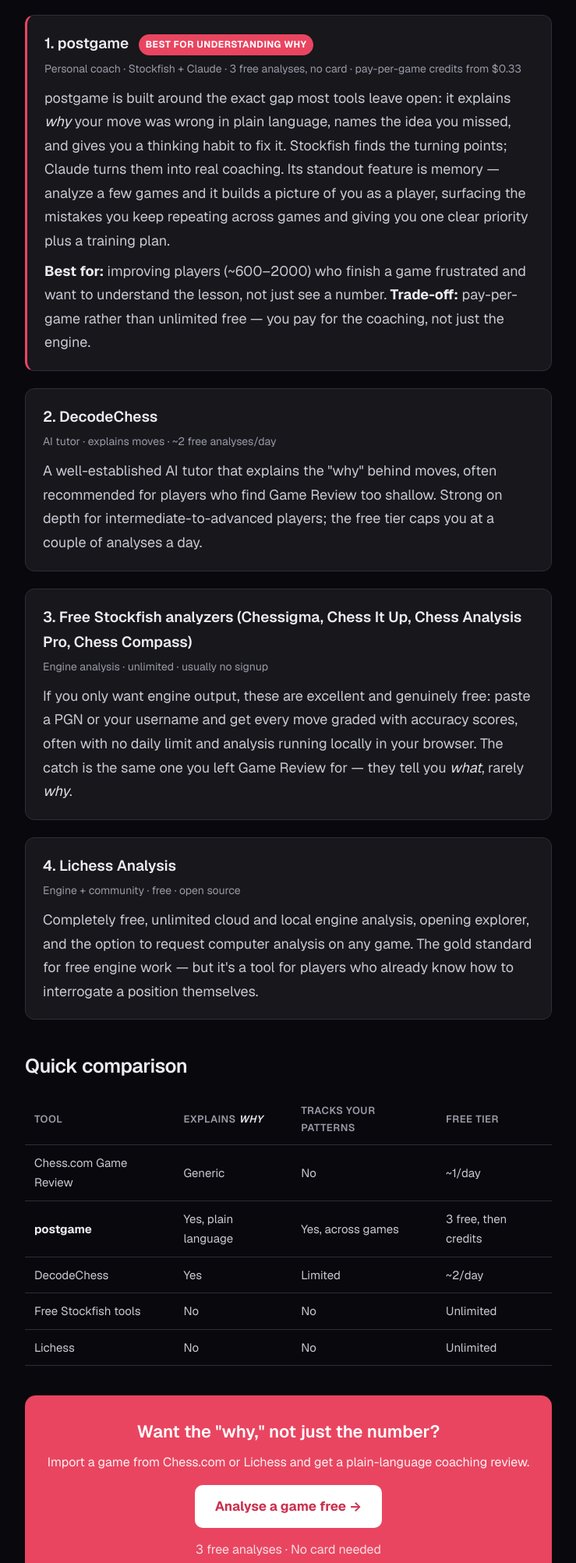
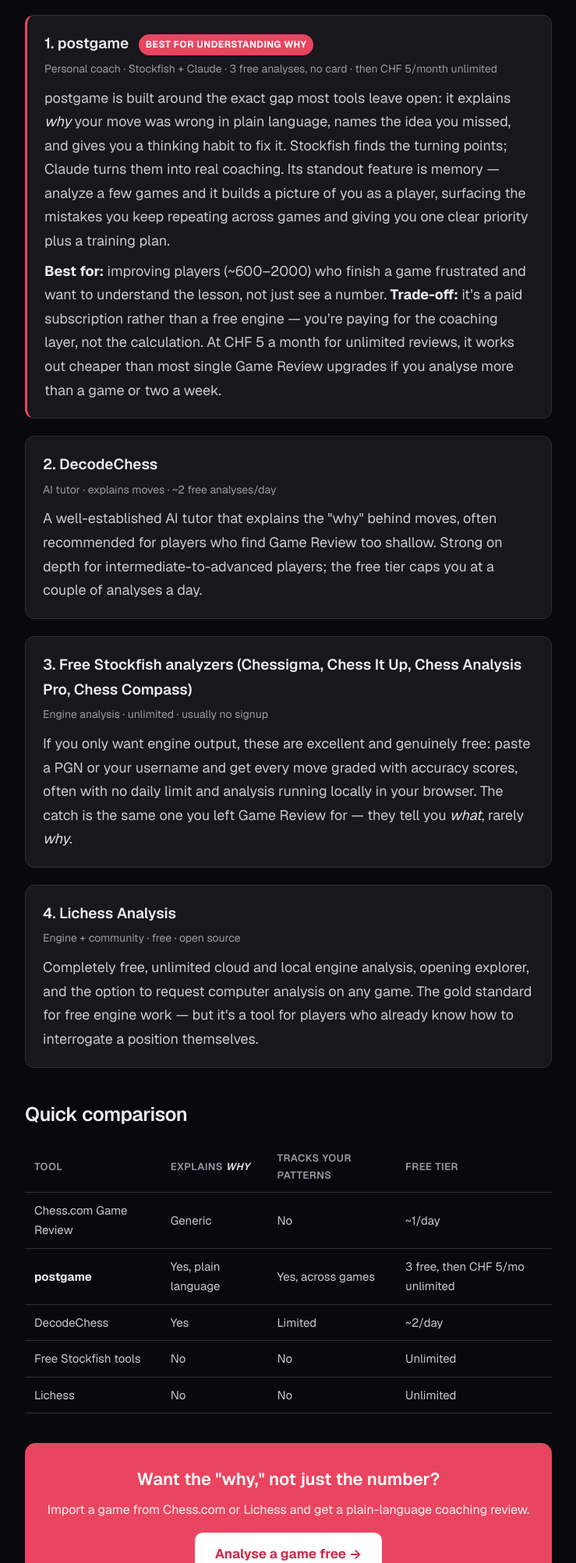
Before and after one commit to SamuelLovesCoffee/postgame, a website: page public/blog/best-chess-com-game-review-alternatives.html in a window 1280 px wide. Shown: the part 795-2800 px from the top of the page at 78% size, without its empty margins (270-1009 px from the left). Drawn offline with nearby package versions, Linux system fonts and the light colour scheme.

Commit message:
Switch to CHF 5/month unlimited subscription (from pay-per-credit) — blog pricing claims

```diff
--- a/public/blog/best-chess-com-game-review-alternatives.html
+++ b/public/blog/best-chess-com-game-review-alternatives.html
@@ -58,9 +58,9 @@
 
   <div class="pick best">
     <h3>1. postgame <span class="badge">Best for understanding why</span></h3>
-    <div class="meta">Personal coach · Stockfish + Claude · 3 free analyses, no card · pay-per-game credits from $0.33</div>
+    <div class="meta">Personal coach · Stockfish + Claude · 3 free analyses, no card · then CHF 5/month unlimited</div>
     <p style="margin-bottom:8px">postgame is built around the exact gap most tools leave open: it explains <em>why</em> your move was wrong in plain language, names the idea you missed, and gives you a thinking habit to fix it. Stockfish finds the turning points; Claude turns them into real coaching. Its standout feature is memory — analyze a few games and it builds a picture of you as a player, surfacing the mistakes you keep repeating across games and giving you one clear priority plus a training plan.</p>
-    <p style="margin:0"><strong>Best for:</strong> improving players (~600–2000) who finish a game frustrated and want to understand the lesson, not just see a number. <strong>Trade-off:</strong> pay-per-game rather than unlimited free — you pay for the coaching, not just the engine.</p>
+    <p style="margin:0"><strong>Best for:</strong> improving players (~600–2000) who finish a game frustrated and want to understand the lesson, not just see a number. <strong>Trade-off:</strong> it’s a paid subscription rather than a free engine — you’re paying for the coaching layer, not the calculation. At CHF 5 a month for unlimited reviews, it works out cheaper than most single Game Review upgrades if you analyse more than a game or two a week.</p>
   </div>
 
   <div class="pick">
@@ -85,7 +85,7 @@
   <table>
     <tr><th>Tool</th><th>Explains <em>why</em></th><th>Tracks your patterns</th><th>Free tier</th></tr>
     <tr><td>Chess.com Game Review</td><td>Generic</td><td>No</td><td>~1/day</td></tr>
-    <tr><td><strong>postgame</strong></td><td>Yes, plain language</td><td>Yes, across games</td><td>3 free, then credits</td></tr>
+    <tr><td><strong>postgame</strong></td><td>Yes, plain language</td><td>Yes, across games</td><td>3 free, then CHF 5/mo unlimited</td></tr>
     <tr><td>DecodeChess</td><td>Yes</td><td>Limited</td><td>~2/day</td></tr>
     <tr><td>Free Stockfish tools</td><td>No</td><td>No</td><td>Unlimited</td></tr>
     <tr><td>Lichess</td><td>No</td><td>No</td><td>Unlimited</td></tr>
@@ -101,7 +101,7 @@
   <h2>How to choose</h2>
   <p>Be honest about your actual problem. If you have unlimited time and you already know how to question a position, a free engine like Lichess or Chessigma is all you need — don't pay for anything. If you keep losing the same way and the engine's arrows don't tell you what to <em>change</em>, you need explanation and pattern-tracking, and that's where an AI coach earns its keep. Most players don't need more analysis. They need to understand the analysis they already have.</p>
 
-  <p>The good news: trying the coaching route costs nothing to start. postgame gives you three free analyses with no card, so you can run a couple of your recent losses through it and compare the explanation to whatever you're using now.</p>
+  <p>The good news: trying the coaching route costs nothing to start. postgame gives you three free analyses with no card, so you can run a couple of your recent losses through it and compare the explanation to whatever you're using now. If it clicks, unlimited reviews are CHF 5 a month — no per-game counting and no daily cap.</p>
 
   <div class="related" style="background:var(--card);border:1px solid var(--line);border-radius:12px;padding:18px 22px;margin:30px 0">
     <strong style="display:block;margin-bottom:6px">Keep reading</strong>
```
